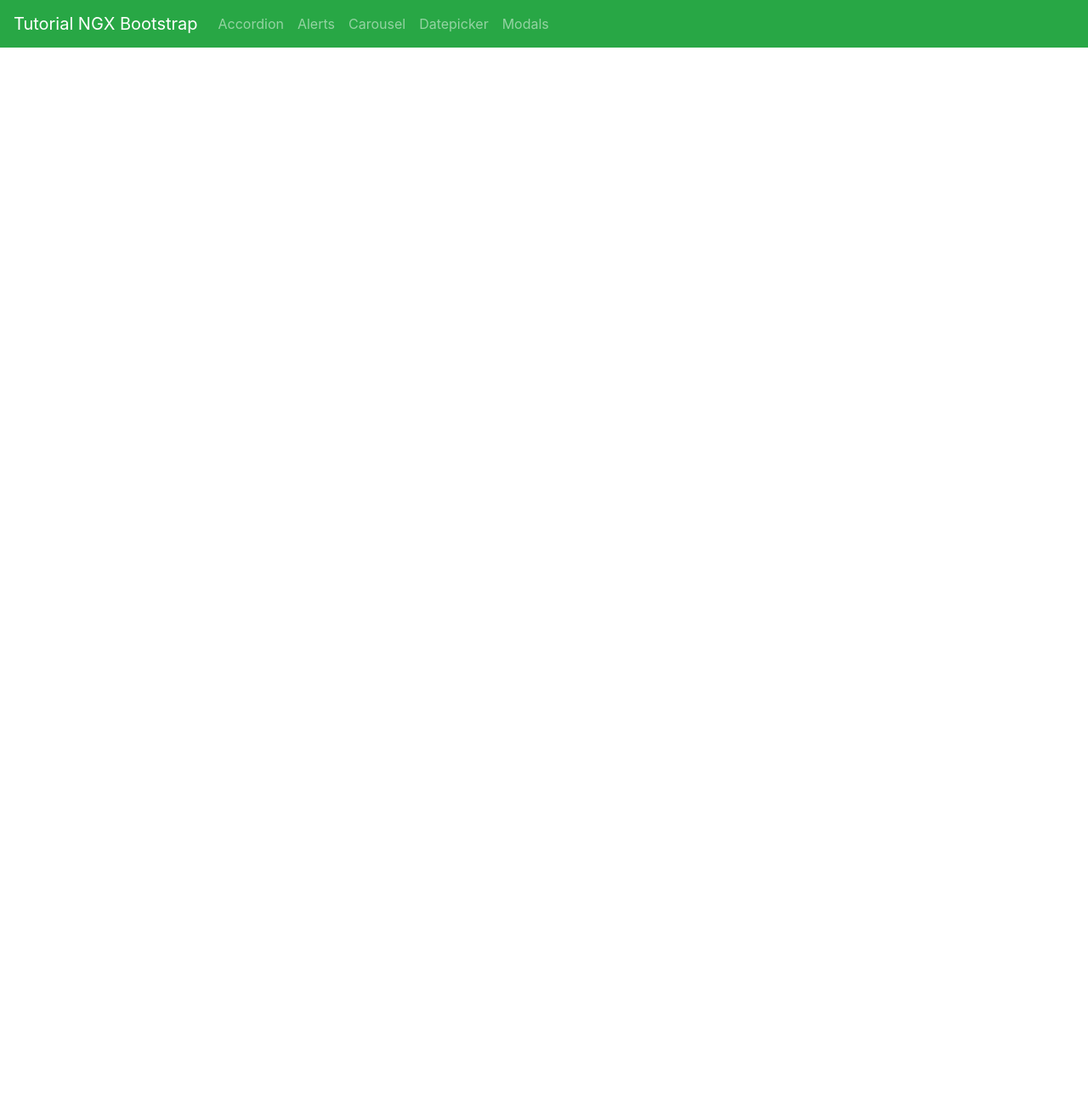
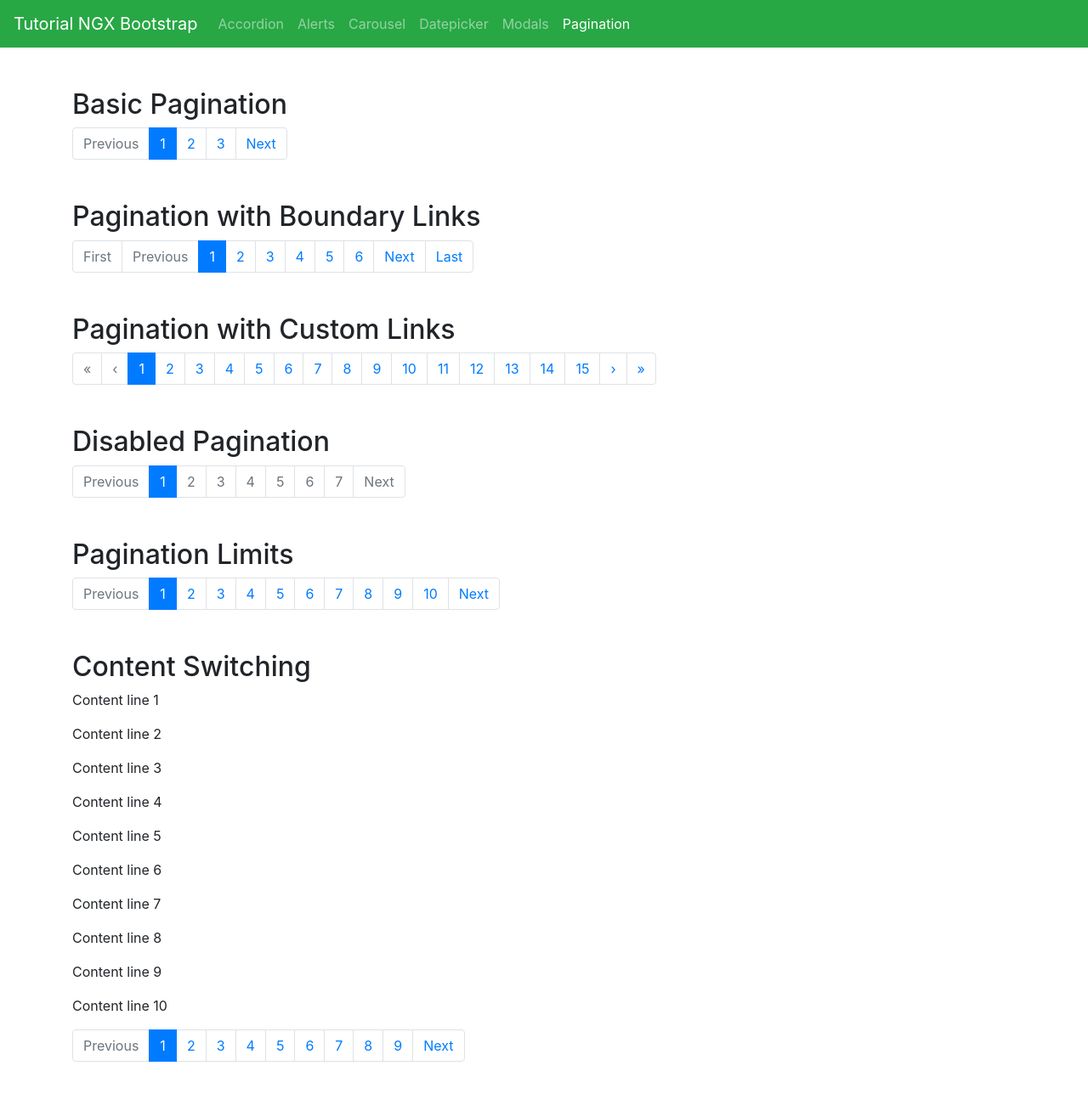
Before and after one commit to williamdsw/tuts-ng-ngx-bootstrap, an Angular app: page /pagination in a window 1280 px wide. Before the commit this address led to /. Shown: the top 1288 px of the page at 85% size. Before the commit the page ends 800 px from the top, so only its background shows below. Built offline with nearby package versions, Linux system fonts and the light colour scheme.

Commit message:
Pagination

```diff
--- a/src/app/app-routing.module.ts
+++ b/src/app/app-routing.module.ts
@@ -22,6 +22,10 @@ const ROUTES: Routes = [
     path: 'modals',
     loadChildren: () => import('./modals/modals.module').then(mod => mod.ModalsModule)
   },
+  {
+    path: 'pagination',
+    loadChildren: () => import('./pagination-example/pagination-example.module').then(mod => mod.PaginationExampleModule)
+  },
   { path: '', pathMatch: 'full', redirectTo: 'accordion' }
 ];
 
--- a/src/app/app.component.html
+++ b/src/app/app.component.html
@@ -29,6 +29,11 @@
             <li class="nav-item">
                 <a class="nav-link" [routerLink]="['modals']" routerLinkActive="active"> Modals </a>
             </li>
+
+            <!-- pagination -->
+            <li class="nav-item">
+                <a class="nav-link" [routerLink]="['pagination']" routerLinkActive="active"> Pagination </a>
+            </li>
         </ul>
     </div>
 </nav>
--- /dev/null
+++ b/src/app/pagination-example/pagination-example-routing.module.ts
@@ -0,0 +1,14 @@
+import { NgModule } from '@angular/core';
+import { Routes, RouterModule } from '@angular/router';
+
+import { PaginationExampleComponent } from './pagination-example.component';
+
+const ROUTES: Routes = [
+  { path: '', component: PaginationExampleComponent }
+];
+
+@NgModule({
+  imports: [RouterModule.forChild(ROUTES)],
+  exports: [RouterModule]
+})
+export class PaginationExampleRoutingModule { }
--- /dev/null
+++ b/src/app/pagination-example/pagination-example.component.html
@@ -0,0 +1,48 @@
+
+<!-- basic -->
+<div class="mt-5 mb-5">
+    <h2> Basic Pagination </h2>
+    <pagination [totalItems]="30"></pagination>
+</div>
+
+<!-- boundary links -->
+<div class="mt-5 mb-5">
+    <h2> Pagination with Boundary Links </h2>
+    <pagination [totalItems]="53" [boundaryLinks]="true"></pagination>
+</div>
+
+<!-- custom links -->
+<div class="mt-5 mb-5">
+    <h2> Pagination with Custom Links </h2>
+    <pagination [totalItems]="145"
+                [boundaryLinks]="true"
+                previousText="&lsaquo;"
+                nextText="&rsaquo;"
+                firstText="&laquo;"
+                lastText="&raquo;"></pagination>
+</div>
+
+<!-- disabled pagination -->
+<div class="mt-5 mb-5">
+    <h2> Disabled Pagination </h2>
+    <pagination [totalItems]="67" [disabled]="true"></pagination>
+</div>
+
+<!-- limits -->
+<div class="mt-5 mb-5">
+    <h2> Pagination Limits </h2>
+    <pagination [totalItems]="totalItems" [maxSize]="maxSize" [(ngModel)]="currentPage"></pagination>
+</div>
+
+<!-- content switching -->
+<div class="mt-5 mb-5">
+    <h2> Content Switching </h2>
+    <div class="row">
+        <div class="col-xs-12 col-12">
+            <div class="content-wrapper">
+                <p class="content-item" *ngFor="let content of returnedArray;"> {{ content }}</p>
+            </div>
+            <pagination [totalItems]="contentArray.length" (pageChanged)="onPageChanged ($event);"></pagination>
+        </div>
+    </div>
+</div>
--- /dev/null
+++ b/src/app/pagination-example/pagination-example.component.ts
@@ -0,0 +1,38 @@
+import { Component, OnInit } from '@angular/core';
+import { PageChangedEvent } from 'ngx-bootstrap/pagination';
+
+@Component({
+  selector: 'app-pagination-example',
+  templateUrl: './pagination-example.component.html',
+  styleUrls: ['./pagination-example.component.css']
+})
+export class PaginationExampleComponent implements OnInit {
+
+  // FIELDS
+
+  public maxSize = 10;
+  public totalItems = 200;
+  public currentPage = 1;
+
+  public contentArray = new Array(90).fill('');
+  public returnedArray: string[] = [];
+
+  // CONSTRUCTOR
+
+  constructor() { }
+
+  // LIFE CYCLE HOOKS
+
+  ngOnInit(): void {
+    this.contentArray = this.contentArray.map ((value: string, index: number) => `Content line ${index + 1}`);
+    this.returnedArray = this.contentArray.slice (0, 10);
+  }
+
+  // HELPER FUNCTIONS
+
+  onPageChanged(event: PageChangedEvent): void {
+    const startItem = (event.page - 1) * event.itemsPerPage;
+    const endItem = event.page * event.itemsPerPage;
+    this.returnedArray = this.contentArray.slice (startItem, endItem);
+  }
+}
--- a/src/app/shared/shared.module.ts
+++ b/src/app/shared/shared.module.ts
@@ -5,6 +5,7 @@ import { AlertModule } from 'ngx-bootstrap/alert';
 import { CarouselModule } from 'ngx-bootstrap/carousel';
 import { BsDatepickerModule } from 'ngx-bootstrap/datepicker';
 import { ModalModule } from 'ngx-bootstrap/modal';
+import { PaginationModule } from 'ngx-bootstrap/pagination';
 
 const BOOTSTRAP_COMPONENTS_ROOT = [
   AccordionModule.forRoot (),
@@ -12,6 +13,7 @@ const BOOTSTRAP_COMPONENTS_ROOT = [
   CarouselModule.forRoot(),
   BsDatepickerModule.forRoot(),
   ModalModule.forRoot(),
+  PaginationModule.forRoot(),
 ];
 
 const BOOTSTRAP_COMPONENTS = [
@@ -19,7 +21,8 @@ const BOOTSTRAP_COMPONENTS = [
   AlertModule,
   CarouselModule,
   BsDatepickerModule,
-  ModalModule
+  ModalModule,
+  PaginationModule,
 ];
 
 @NgModule({
```
Also changed, not shown: src/app/pagination-example/pagination-example.module.ts (added, +19 -0 lines), src/app/pagination-example/pagination-example.component.css (added), 1 other file (tests, documents, lock files or other folders).
